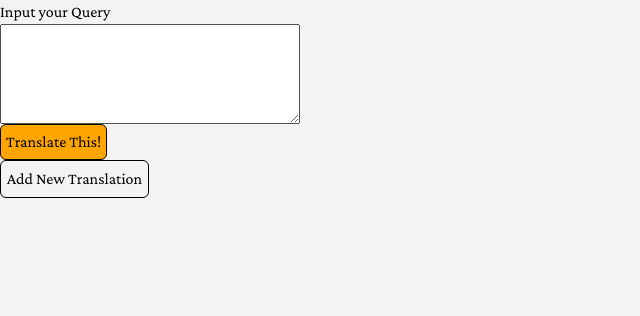
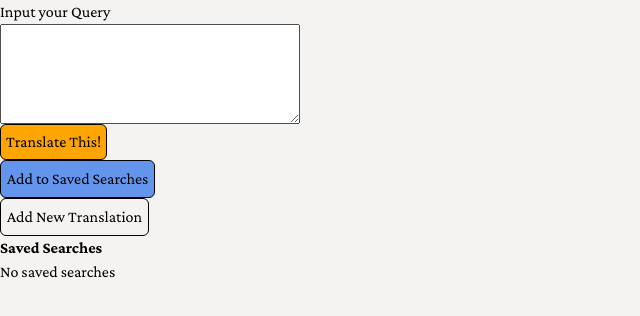
Before and after one commit to ghostb0x/multi-translate-app, a React (Create React App) app: page / in a window 1280 px wide. Shown: the top 316 px of the page, without its empty margins (0-640 px from the left). Built offline with nearby package versions, Linux system fonts and the light colour scheme.

Commit message:
Update SavedSearches component, rendering it in MainBody and currently displaying saved search state as stringified text. This is not really working at the moment, because updating outputs is retroactively modifying the saved state, which I want to keep separate.

```diff
--- a/src/components/AppProvider/AppProvider.js
+++ b/src/components/AppProvider/AppProvider.js
@@ -5,46 +5,7 @@ export const AppContext = React.createContext();
 
 function AppProvider({ children }) {
   const [queryText, setQueryText] = React.useState('');
-
-  // saved searches functionality:
-
-  // (v1) on click of "Add to Saved Searches" button
-  //    - bundle current queryText and current outputs into single js object
-  //    - push to "saved searches" object
-  //    - push updated "saved searches" obj storage
-  // (v1) on click of saved item in "Saved Searches" panel
-  //    - retrieve from local storage and populate queryInput and outputs with values
-  // (v1) on click of X button of saved item from "Saved Searches" panel,
-  //    - remove item from local storage
-  //    - remove item from saved searches
-  // (v2) Upon first using "add to saved search"
-  //    - display warning alert that items saved in storage are not secure from hackers
-  //    - so no sensitive password data should ever be inputted and saved
-  //    - add acknowledgement before allowing
-
-  // store saved queries in local storage when "save" button is clicked
-  // saved searches should look like this:
-  // {
-  // query: "hello my love",
-  // outputs: [
-  // {language: "french", translated-text: "bonjour mon amor"},
-  // {language: "spanish", translated-text: "hola mi amor"}
-  // ]
-  // }
-
-
-  // for adding saved search to storage - need to incorporate into OutputsSection
-  // or elsewhere in UI - also need to work out passing state for querytex
-  function saveCurrentSearch(outputs_array) {
-    const currentSearch = {
-      query: queryText,
-      outputs: outputs_array,
-    };
-
-    const stringifiedSaves = JSON.stringify(currentSearch);
-    window.localStorage.setItem('saved-searches', stringifiedSaves);
-  }
-
+  const [outputs, setOutputs] = React.useState([]);
 
   const [fetchTranslate, setFetchTranslate] = React.useState(0);
 
@@ -68,13 +29,51 @@ function AppProvider({ children }) {
     }
   }
 
+  // saved searches functionality:
+
+  // (v1) on click of "Add to Saved Searches" button
+  //    - bundle current queryText and current outputs into single js object
+  //    - push to "saved searches" object
+  //    - push updated "saved searches" obj storage
+  // (v1) on click of saved item in "Saved Searches" panel
+  //    - retrieve from local storage and populate queryInput and outputs with values
+  // (v1) on click of X button of saved item from "Saved Searches" panel,
+  //    - remove item from local storage
+  //    - remove item from saved searches
+  // (v2) Upon first using "add to saved search"
+  //    - display warning alert that items saved in storage are not secure from hackers
+  //    - so no sensitive password data should ever be inputted and saved
+  //    - add acknowledgement before allowing
+
+  // store saved queries in local storage when "save" button is clicked
+  function saveCurrentSearch() {
+    const currentSearch = {
+      query: queryText,
+      outputs: [...outputs],
+    };
+    console.log("saved is: "+saved)
+    const newSaves = [...saved]
+    console.log(newSaves)
+    newSaves.push(currentSearch)
+    const stringifiedSaves = JSON.stringify(newSaves);
+    window.localStorage.setItem('saved-searches', stringifiedSaves);
+    setSaved(newSaves)
+  }
+
+  const [saved, setSaved] = React.useState([]);
+
+
   const providerValues = {
     queryText,
     setQueryText,
     fetchTranslate,
     setFetchTranslate,
+    outputs,
+    setOutputs,
     getTranslation,
     saveCurrentSearch,
+    saved,
+    setSaved
   };
 
   return (
--- a/src/components/MainBody/MainBody.js
+++ b/src/components/MainBody/MainBody.js
@@ -2,6 +2,7 @@ import React from "react";
 import styled from 'styled-components';
 import QueryInput from "../QueryInput/QueryInput";
 import OutputsSection from "../OutputsSection/OutputsSection";
+import SavedSearches from "../SavedSearches/SavedSearches";
 
 
 
@@ -10,6 +11,7 @@ function MainBody() {
     <MainWrapper>
       <QueryInput/>
       <OutputsSection/>
+      <SavedSearches />
     </MainWrapper>
   );
 }
--- a/src/components/OutputsSection/OutputsSection.js
+++ b/src/components/OutputsSection/OutputsSection.js
@@ -1,9 +1,17 @@
 import React from 'react';
 import styled from 'styled-components';
 import OutputItem from '../OutputItem/OutputItem';
+import { AppContext } from '../AppProvider/AppProvider';
+
 
 function OutputsSection() {
-  const [outputs, setOutputs] = React.useState([]);
+
+  const {
+    outputs,
+    setOutputs,
+    saveCurrentSearch
+  } = React.useContext(AppContext);
+
 
   function addOutput() {
     setOutputs([
@@ -47,11 +55,11 @@ function OutputsSection() {
     setOutputs(newOutputs);
   }
 
-
   console.log(outputs)
 
   return (
     <SectionWrapper>
+      <AddSavedSearch onClick={saveCurrentSearch}>Add to Saved Searches</AddSavedSearch>
       <AddNew onClick={addOutput}>Add New Translation</AddNew>
       <ol>
         {outputs.map((output) => (
@@ -73,6 +81,14 @@ const SectionWrapper = styled.section`
   flex-direction: column;
 `;
 
+const AddSavedSearch = styled.button`
+  border: 1px solid black;
+  width: fit-content;
+  border-radius: 6px;
+  padding: 6px;
+  background-color: cornflowerblue;
+`;
+
 const AddNew = styled.button`
   border: 1px solid black;
   width: fit-content;
--- a/src/components/SavedSearches/SavedSearches.js
+++ b/src/components/SavedSearches/SavedSearches.js
@@ -1,13 +1,22 @@
 import React from "react";
 import LoadingSpinner from "../LoadingSpinner/LoadingSpinner";
+import { AppContext } from '../AppProvider/AppProvider';
+
 
 function SavedSearches() {
-  const [saved, setSaved] = React.useState(null);
+
+  const {
+    saved,
+    setSaved
+  } = React.useContext(AppContext);
 
   //initialize saved searches from local storage - set to empty array if none found
   React.useEffect(() => {
     const stored = window.localStorage.getItem('saved-searches');
     if (stored) {
+      console.log("setting saved to: "+stored)
+      const parsed = JSON.parse(stored);
+      console.log(Object.keys(parsed))
       setSaved(JSON.parse(stored));
     } else {
       setSaved([]);
@@ -19,7 +28,9 @@ function SavedSearches() {
   return (
     <div>
       <h2>Saved Searches</h2>
-      {saved === null ? <LoadingSpinner/> : }
+      {saved === null ? <LoadingSpinner/>
+        : (Array.isArray(saved) && saved.length === 0)  ? "No saved searches"
+        : JSON.stringify(saved)}
 
     </div>
   );
```
Also changed, not shown: src/components/OutputItem/OutputItem.js (+8 -6 lines).
